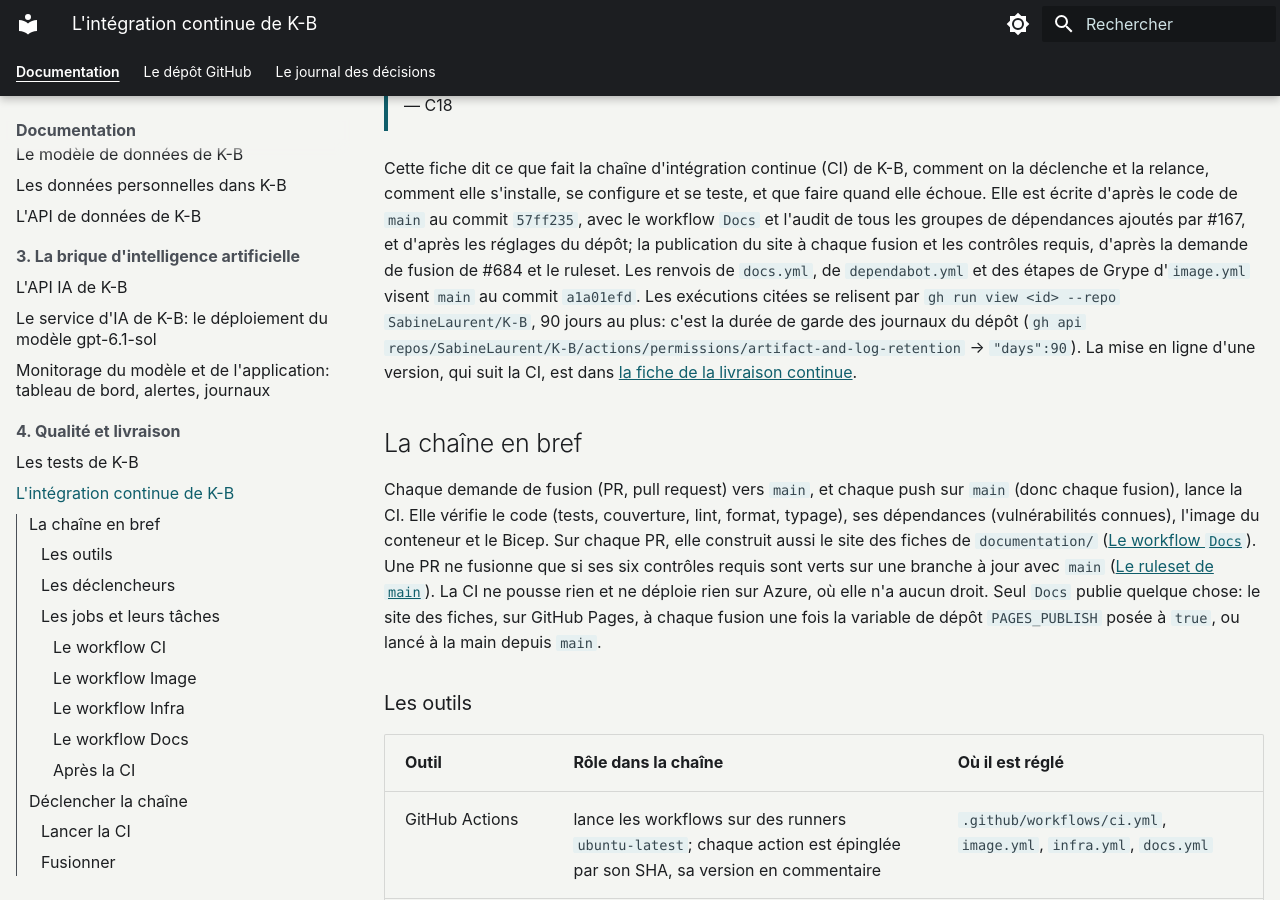
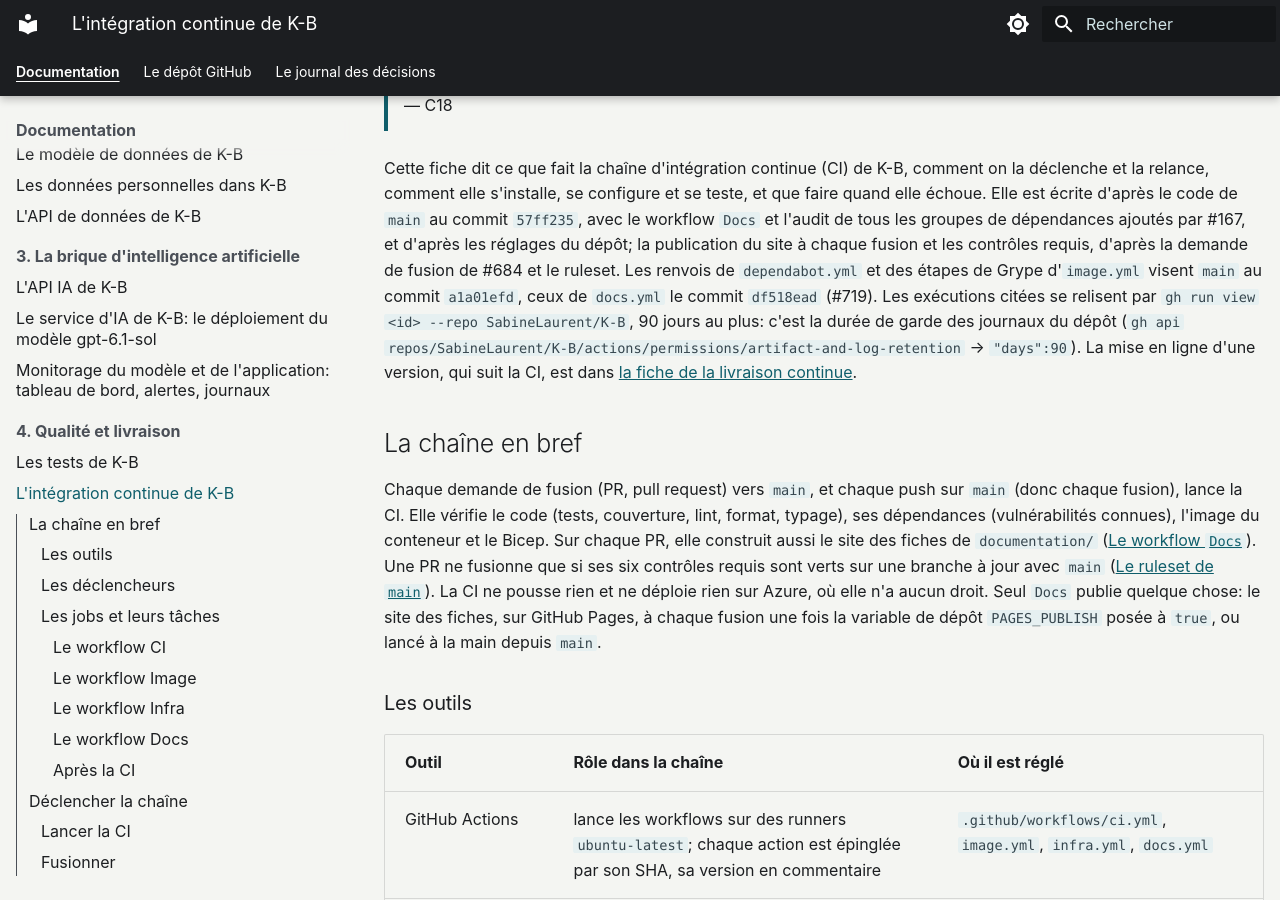
Before and after one commit to SabineLaurent/K-B, an MkDocs documentation site: the page built from documentation/integration-continue.md, in a window 1280 px wide and 900 px high, scrolled down 317 px. Built offline with MkDocs 1.6.1 and Material for MkDocs 9.7.7, drawn with Linux system fonts in a browser that asks for light colours; plug-ins that fetch from the network failed and are left out.

Commit message:
docs: name in both sheets the commit their references to docs.yml and extra.css aim at, and correct the note: finding 3 did not hold, as the sheet aimed at the state of 684 (issue 719)

```diff
--- a/documentation/integration-continue.md
+++ b/documentation/integration-continue.md
@@ -14,8 +14,9 @@ Cette fiche dit ce que fait la chaîne d'intégration continue (CI) de K-B, comm
 comment elle s'installe, se configure et se teste, et que faire quand elle échoue. Elle est écrite d'après le code de
 `main` au commit `57ff235`, avec le workflow `Docs` et l'audit de tous les groupes de dépendances ajoutés
 par #167, et d'après les réglages du dépôt; la publication du site à chaque fusion et les
-contrôles requis, d'après la demande de fusion de #684 et le ruleset. Les renvois de `docs.yml`, de
-`dependabot.yml` et des étapes de Grype d'`image.yml` visent `main` au commit `a1a01efd`. Les exécutions citées se
+contrôles requis, d'après la demande de fusion de #684 et le ruleset. Les renvois de
+`dependabot.yml` et des étapes de Grype d'`image.yml` visent `main` au commit `a1a01efd`, ceux de `docs.yml` le commit
+`df518ead` (#719). Les exécutions citées se
 relisent par `gh run view <id> --repo SabineLaurent/K-B`, 90 jours au plus: c'est la durée de garde des journaux du
 dépôt (`gh api repos/SabineLaurent/K-B/actions/permissions/artifact-and-log-retention` → `"days":90`). La mise en
 ligne d'une version, qui suit la CI, est dans [la fiche de la livraison continue](livraison-continue.md).
```
Also changed, not shown: docs/journaling/2026-11-25-dater-la-doc-publiee-dans-son-pied-de-page.md (+9 -5 lines), documentation/accessibilite.md (+2 -1 lines).
